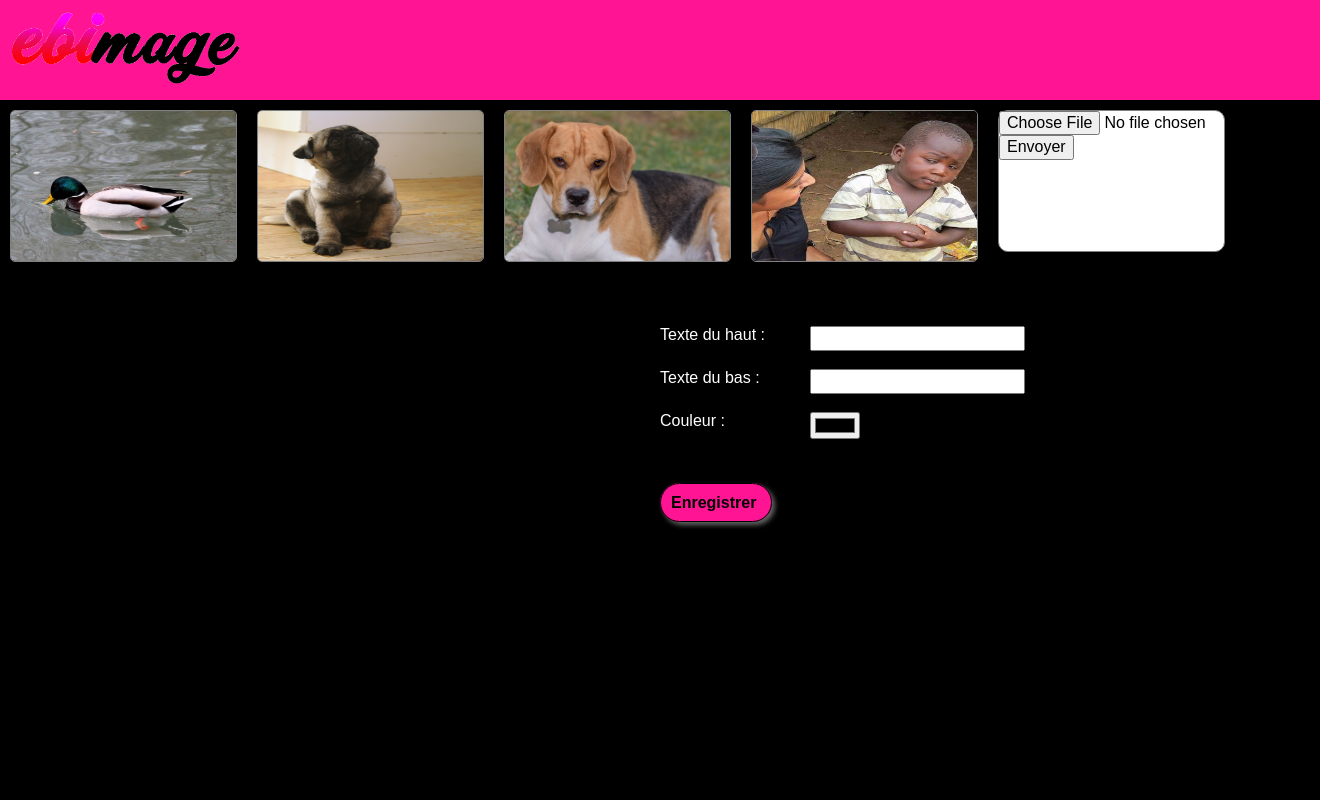
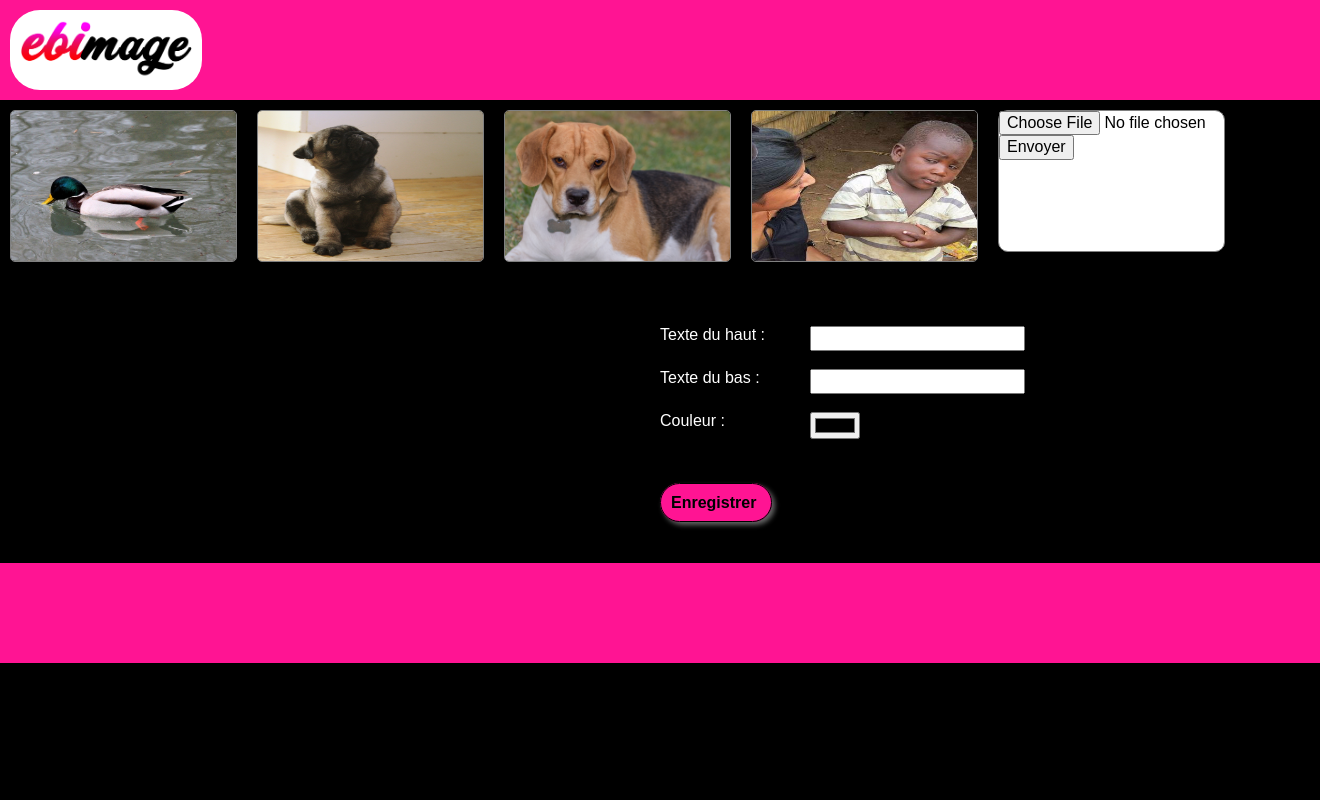
Before and after one commit to maryaibtissem/EBImage, a PHP site: page /projetMeme/ in a window 1320 px wide. Run offline with PHP 8.4, Linux system fonts and the light colour scheme; data comes from the database, SQL or seed files in the repository; some libraries are stand-ins or nearby versions.

Commit message:
le png fonctionne.

```diff
--- a/creation.php
+++ b/creation.php
@@ -84,7 +84,7 @@ if($extension=='jpg' || $extension=='jpeg' )
         }
 else if($extension=='png' )
         {
-            imagepng ($image_p, $chemin, 100);
+            imagepng ($image_p, $chemin);
             $req1 = $connexion->prepare('INSERT INTO img_generee (chemin_gen,text,url) VALUES (?,?,?)');
             $req1->execute(array('NULL','NULL','NULL'));
             $_SESSION['lastId']=$connexion->lastInsertId();
--- a/index.php
+++ b/index.php
@@ -15,7 +15,9 @@ session_start();
     </head>
 <body>
 <header>
+<div id="logo">
 <img src="logo.png" alt="">
+</div>
 </header>
 
 <section id="ligneImg">
@@ -176,5 +178,6 @@ $req1= $connexion->query("SELECT * FROM img_originale  ");
 
 
 </script>
+<footer></footer>
 </body>
 </html
--- a/style.css
+++ b/style.css
@@ -1,9 +1,4 @@
-body
-{
-    background-color: black;
-    margin: 0;
-    padding: 0;
-}
+
 header
 {
 
@@ -11,10 +6,37 @@ header
     background-color: deeppink;
     top:0;
 }
-header img
+
+html {
+  height: 100%;
+}
+
+body {
+  min-height: 100%;
+	margin: 0; padding: 0;
+        position: relative;
+    	width: 100%;
+    background-color: black;
+}
+
+
+footer
 {
-    height: 80px;
+
+ bottom: 0;
+
+    height: 100px;
+    background-color: deeppink;
+
+}
+#logo img
+{
+    background-color: white;
+    height: 60px;
     padding: 10px;
+    margin-top: 10px;
+    border-radius: 30px;
+    margin-left: 10px;
 }
 #ligneImg
 {
```
Also changed, not shown: imgCree/77.png (deleted), imgCree/78.png (deleted), imgCree/80.png (deleted), imgCree/81.png (deleted), imgCree/83.png (deleted), imgCree/84.png (deleted), imgCree/86.png (deleted), imgCree/89.jpg (added), imgCree/90.jpg (added), imgCree/91.png (added), imgCree/92.jpg (added), imgCree/93.png (added).
